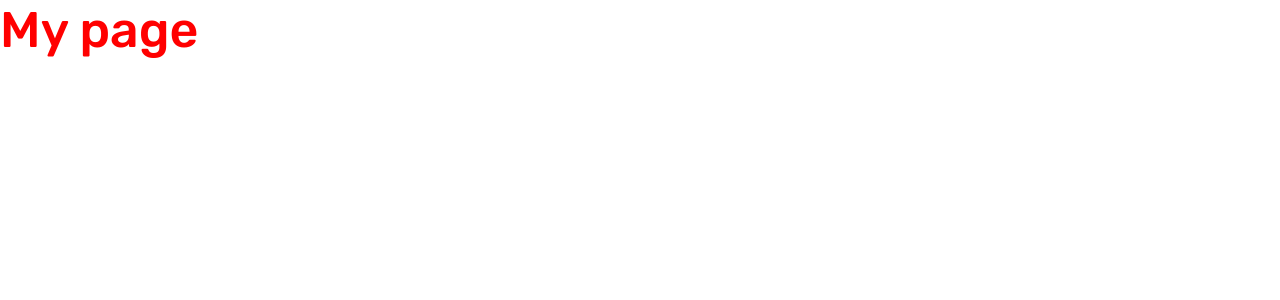
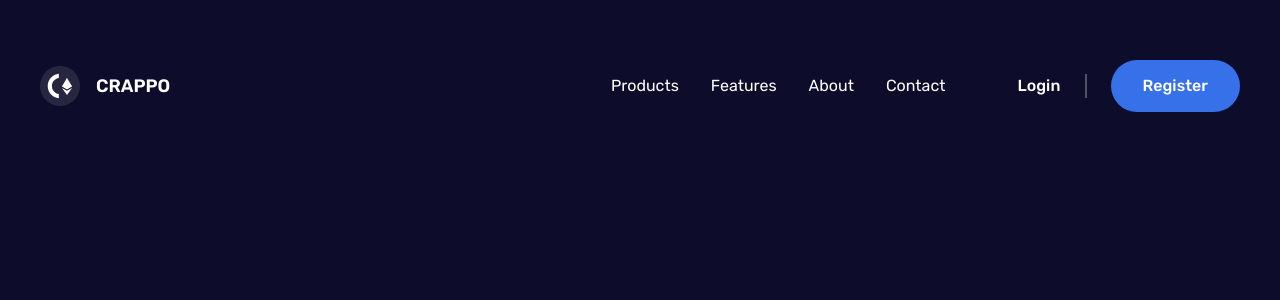
Before and after one commit to VictorTurraF/crappo-v2, a Next.js app: page / in a window 1280 px wide. Shown: the top 300 px of the page. Built offline with nearby package versions, Linux system fonts and the light colour scheme.

Commit message:
feat: Implement header

```diff
--- /dev/null
+++ b/components/Access.tsx
@@ -0,0 +1,32 @@
+import React from "react";
+import styled from "styled-components";
+import Button from "./Button";
+
+const AccessBox = styled.div`
+  display: flex;
+  align-items: center;
+
+  &.primary {
+    background-color: #3671E9;
+  }
+`
+
+const Divider = styled.span`
+  height: 1.5rem;
+  width: 2px;
+  margin: 0 1.5rem;
+  background-color: #F2F2F2;
+  opacity: 0.3;
+`
+
+function Access() {
+  return (
+    <AccessBox>
+      <Button variant="link">Login</Button>
+      <Divider />
+      <Button variant="primary">Register</Button>
+    </AccessBox>
+  );
+}
+
+export default Access;
--- /dev/null
+++ b/components/Button.tsx
@@ -0,0 +1,53 @@
+import React from "react";
+import styled from "styled-components";
+import cs from "classnames";
+
+const StyledButton: any = styled.button`
+  padding: 0.875rem 2rem;
+  border: 0;
+  border-radius: 50rem;
+  font-size: 1rem;
+  font-weight: 500;
+  line-height: 1.5rem;
+
+  &.btn-primary {
+    background-color: #3671e9;
+    color: #fff;
+  }
+
+  &.btn-light {
+    background-color: #fff;
+    color: #0d0d2b;
+  }
+
+  &.btn-link {
+    background-color: transparent;
+    color: #fff;
+    padding: 0;
+  }
+`;
+
+interface ButtonProps extends React.HTMLProps<HTMLButtonElement> {
+  variant?: "primary" | "light" | "link";
+}
+
+function Button({ children, variant = "primary", className, ...props }: ButtonProps) {
+  return (
+    <StyledButton
+      className={cs(
+        "btn",
+        {
+          "btn-primary": variant === "primary",
+          "btn-light": variant === "light",
+          "btn-link": variant === "link",
+        },
+        className
+      )}
+      {...props}
+    >
+      {children}
+    </StyledButton>
+  );
+}
+
+export default Button;
--- /dev/null
+++ b/components/Container.tsx
@@ -0,0 +1,14 @@
+import React from "react";
+import styled from "styled-components";
+import cs from "classnames";
+
+const ContainerLayout = styled.div`
+  max-width: 1200px;
+  margin: 0 auto;
+`;
+
+function Container({ className, children }: React.HTMLProps<any>) {
+  return <ContainerLayout className={cs("container", className)}>{children}</ContainerLayout>;
+}
+
+export default Container;
--- /dev/null
+++ b/components/Header.tsx
@@ -0,0 +1,41 @@
+import React from "react";
+import styled from "styled-components";
+import Access from "./Access";
+
+import Container from "./Container";
+import InlineMenu from "./InlineMenu";
+import InlineMenuItem from "./InlineMenuItem";
+import Logo from "./Logo";
+
+const HeaderRow = styled.header`
+  padding: 3.75rem 0;
+`;
+
+const ContainerRow = styled(Container)`
+  display: flex;
+  flex-direction: row;
+  align-items: stretch;
+`;
+
+const StyledInlineMenu = styled(InlineMenu)`
+  margin-right: 3.5rem;
+`
+
+function Header() {
+  return (
+    <HeaderRow>
+      <ContainerRow>
+        <Logo />
+        <StyledInlineMenu>
+          <InlineMenuItem href="/products">Products</InlineMenuItem>
+          <InlineMenuItem href="/features">Features</InlineMenuItem>
+          <InlineMenuItem href="/about">About</InlineMenuItem>
+          <InlineMenuItem href="/contact">Contact</InlineMenuItem>
+        </StyledInlineMenu>
+        <Access />
+      </ContainerRow>
+    </HeaderRow>
+  );
+}
+
+export default Header;
--- /dev/null
+++ b/components/InlineMenu.tsx
@@ -0,0 +1,24 @@
+import React from "react";
+import styled from "styled-components";
+import cs from "classnames";
+
+const InlineMenuRow: any = styled.ul`
+  display: flex;
+  align-items: stretch;
+  margin: 0;
+  padding: 0;
+  list-style: none;
+  margin-left: auto;
+`;
+
+interface InlineMenuProps extends React.HTMLProps<HTMLUListElement> {}
+
+function InlineMenu({ children, className, ...props }: InlineMenuProps) {
+  return (
+    <InlineMenuRow className={cs("inline-menu", className)} {...props}>
+      {children}
+    </InlineMenuRow>
+  );
+}
+
+export default InlineMenu;
--- /dev/null
+++ b/components/InlineMenuItem.tsx
@@ -0,0 +1,36 @@
+import React from "react";
+import styled from "styled-components";
+import cs from "classnames";
+
+const ItemBox = styled.li`
+`;
+
+const ItemLink: any = styled.a`
+  padding: 0 1rem;
+  text-decoration: none;
+  height: 100%;
+  display: flex;
+  align-items: center;
+  color: #fff;
+  font-weight: 400;
+  font-size: 1rem;
+
+  &:hover {
+    color: rgba(255, 255, 255, 0.75);
+    text-decoration: underline;
+  }
+`;
+
+interface InlineMenuItemProps extends React.HTMLProps<HTMLAnchorElement> {
+  itemClassName?: string;
+}
+
+function InlineMenuItem({ children, itemClassName = "", ...props }: InlineMenuItemProps) {
+  return (
+    <ItemBox className={cs("menu-item", itemClassName)}>
+      <ItemLink {...props}>{children}</ItemLink>
+    </ItemBox>
+  );
+}
+
+export default InlineMenuItem;
--- /dev/null
+++ b/components/Logo.tsx
@@ -0,0 +1,32 @@
+import React from "react";
+import styled from "styled-components";
+
+import LogoIcon from "../assets/icons/logo.svg";
+
+const LogoBox = styled.div`
+  display: flex;
+  align-items: center;
+`
+
+const Logotype = styled.span`
+  margin-right: 1rem;
+`
+
+const LogoText = styled.span`
+  text-transform: uppercase;
+  font-weight: 600;
+  font-size: 1.125rem;
+`
+
+function Logo() {
+  return (
+    <LogoBox>
+      <Logotype>
+        <LogoIcon />
+      </Logotype>
+      <LogoText>Crappo</LogoText>
+    </LogoBox>
+  );
+}
+
+export default Logo;
--- a/pages/index.tsx
+++ b/pages/index.tsx
@@ -1,10 +1,16 @@
-import styled from 'styled-components'
+import styled from "styled-components";
+import Header from "../components/Header";
 
-const Title = styled.h1`
-  color: red;
-  font-size: 50px;
-`
+const HomePage = styled.div`
+  background-color: #0d0d2b;
+  color: #fff;
+  min-height: 100vh;
+`;
 
 export default function Home() {
-  return <Title>My page</Title>
+  return (
+    <HomePage>
+      <Header />
+    </HomePage>
+  );
 }
```
Also changed, not shown: assets/icons/logo.svg (added).
